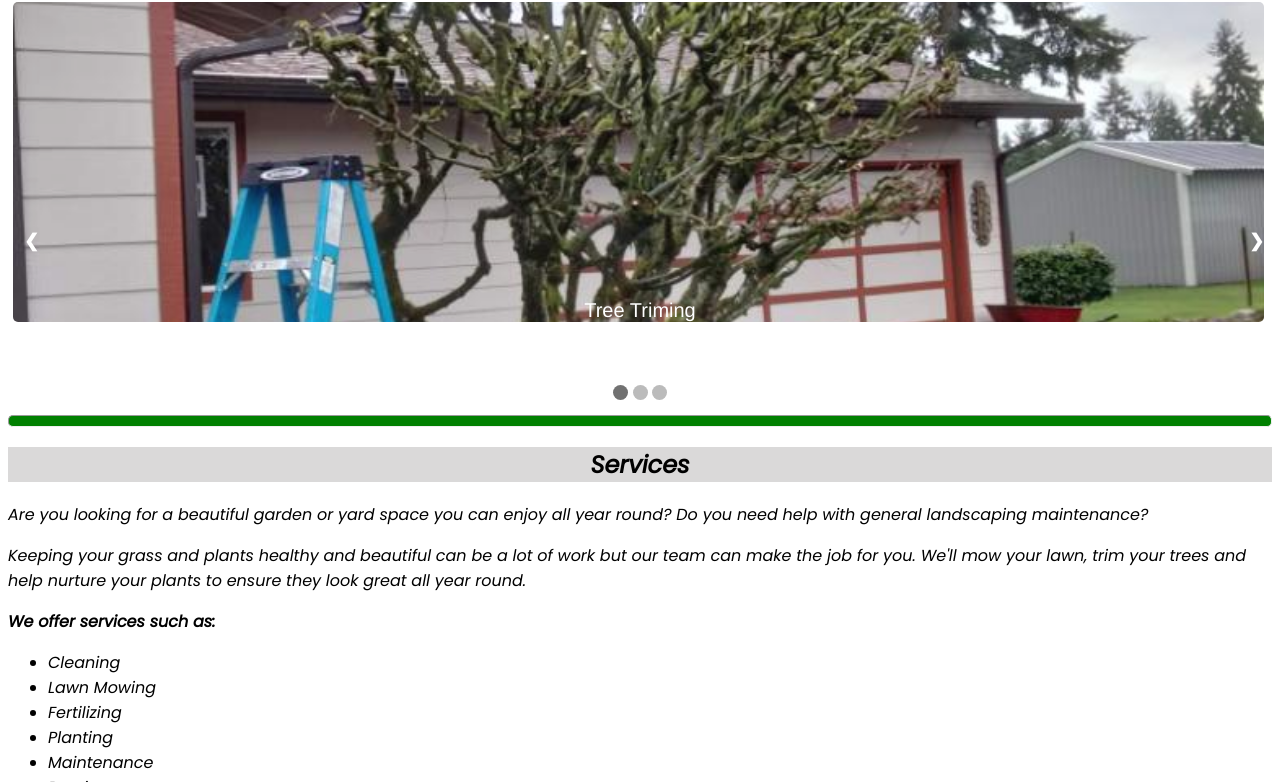
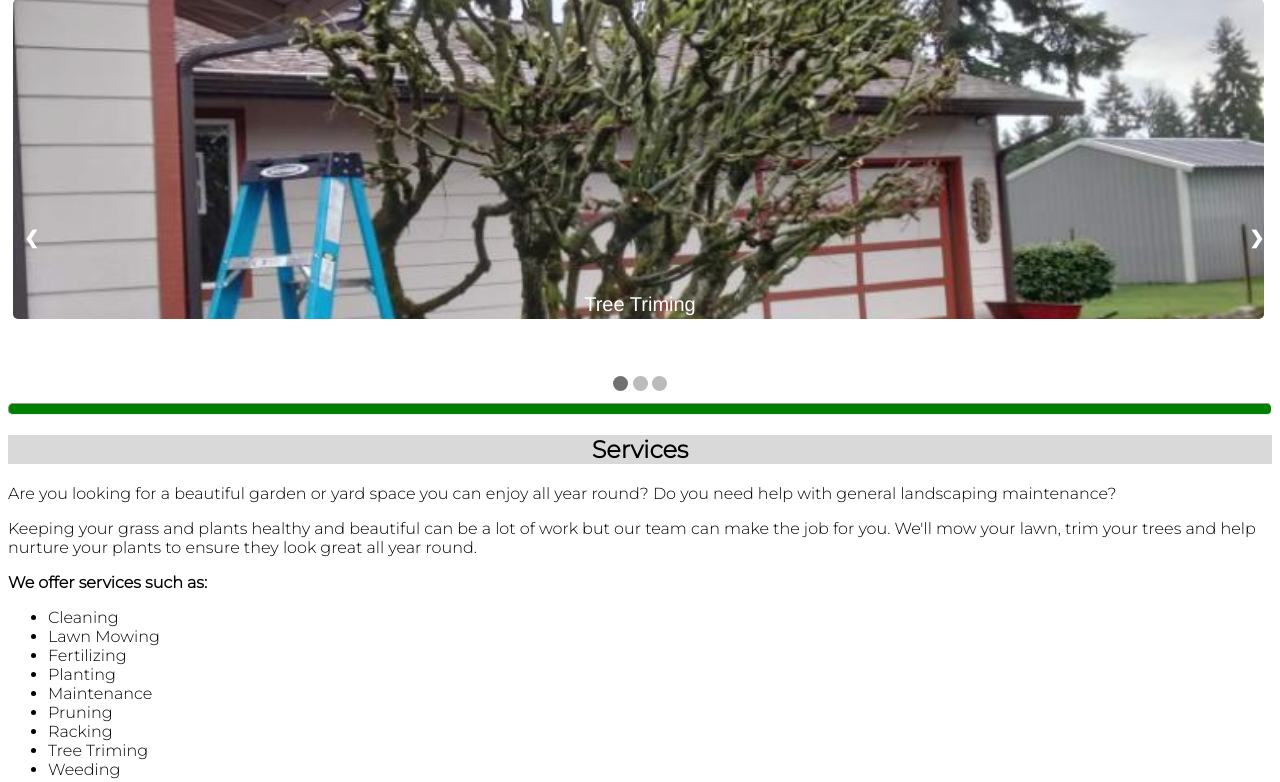
Before and after one commit to Rodrig4332/pabloslandscape.github.io, a plain HTML site: page index.html in a window 1280 px wide. Shown: the part 247-1029 px from the top of the page. Drawn offline with Linux system fonts and the light colour scheme.

Commit message:
updated style css

```diff
--- a/style.css
+++ b/style.css
@@ -1,4 +1,4 @@
-@import url('https://fonts.googleapis.com/css2?family=Metal+Mania&family=Montserrat:wght@200;300&family=Open+Sans:ital@1&family=Oswald&family=Poppins:ital@1&family=Roboto&family=Roboto+Mono&display=swap');
+@import url('https://fonts.googleapis.com/css2?family=Montserrat:wght@200;300&family=Open+Sans:ital@1&family=Oswald&family=Poppins:ital@1&family=Roboto&family=Roboto+Mono&display=swap');
 
 
 html {
@@ -7,7 +7,7 @@ html {
 }
 
 body {
-  font-family: Poppins, sans-serif;
+  font-family: 'Montserrat', sans-serif;
 }
 
 .logo {
@@ -35,7 +35,7 @@ h2 {
 
 p {
   font-size: medium;
-  font-family:Poppins, sans-serif;
+  font-family: 'Montserrat', sans-serif;
  }
 
 .container {
@@ -77,9 +77,9 @@ hr {
 }
 
 img {
-  border-radius: 5px;
   margin-left: 5px;
   object-fit: cover;
+  border-radius: 5px;
 }
 
 .image-container {
@@ -187,3 +187,9 @@ img {
   from {opacity: .4}
   to {opacity: 1}
 }
+
+@media screen {
+  .slideshow-container {
+    max-width: 1200px;
+  }
+}
```
